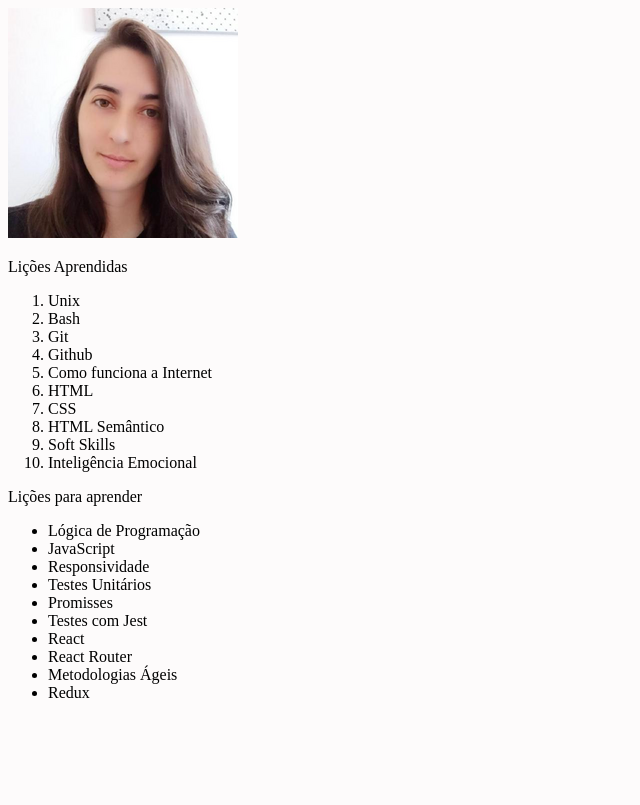
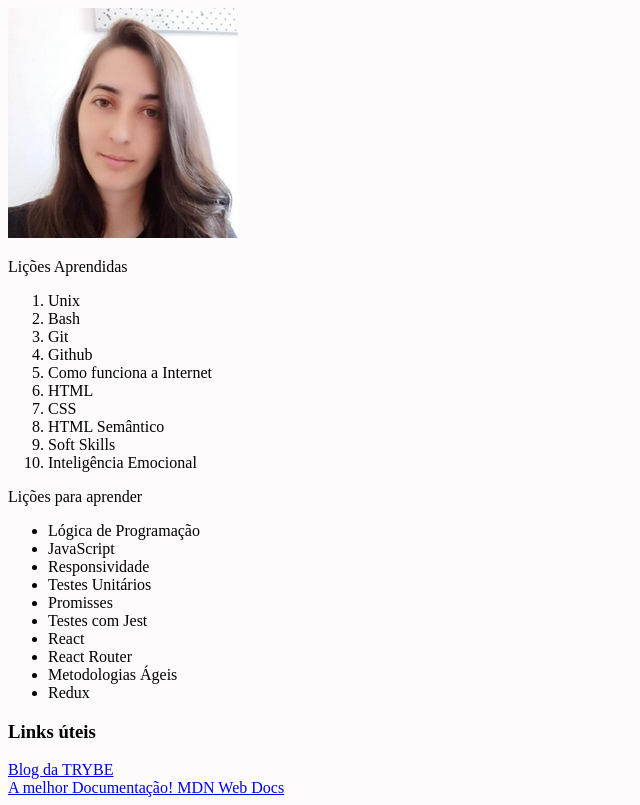
Before and after one commit to uetiari/trybe-lesson-learned, a website: page index.html in a window 1280 px wide. Shown: the whole page, without its empty margins (0-640 px from the left). Drawn offline with Linux system fonts and the light colour scheme.

Commit message:
Requisito #7

```diff
--- a/index.html
+++ b/index.html
@@ -11,7 +11,7 @@
     <header id="cabecalho">
         <h1 id="titulo"></h1>
     </header>
-    <img id="minha_foto" src="perfil_ariane.png">
+    <img id="minha_foto" src="perfil_ariane.png" alt="Foto de perfil de Ariane">
     <main>
         <p>Lições Aprendidas</p>
         <ol id="licoes_aprendidas">
@@ -39,6 +39,11 @@
             <li>Metodologias Ágeis</li>
             <li>Redux</li>
         </ul>
+        <section class="link_uteis">
+            <h3>Links úteis</h3>
+            <a href="https://blog.betrybe.com/" target="_blank">Blog da TRYBE</a> <br>
+            <a href="https://developer.mozilla.org/pt-BR/" target="_blank">A melhor Documentação! MDN Web Docs</a> <br>
+        </section>
     </main>
     <footer id="rodape"></footer>
 
```
